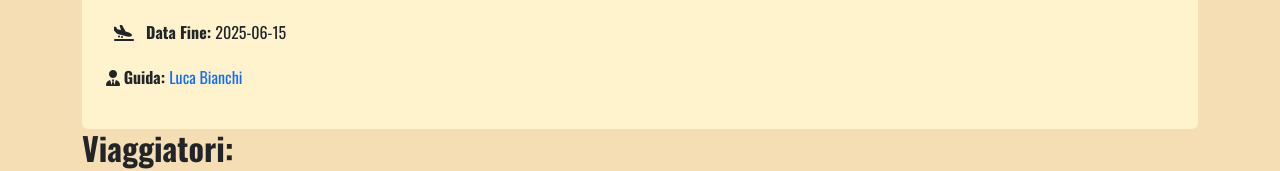
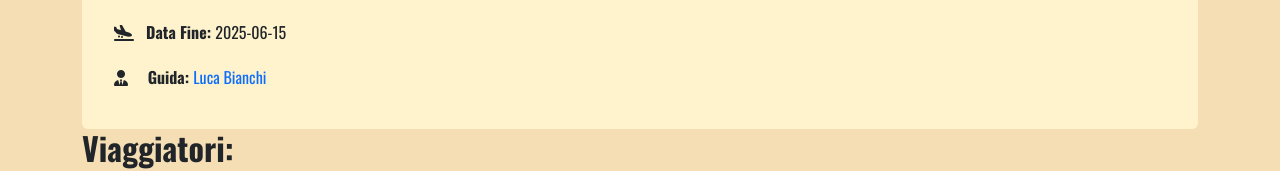
Before and after one commit to ValerioDiBiagio/booroad, a React (Vite) app: page /journeys/1 in a window 1280 px wide. Shown: the part 239-410 px from the top of the page. Built offline with nearby package versions, Linux system fonts and the light colour scheme.

Commit message:
feat: fix icon guide

```diff
--- a/src/pages/JourneyDetail.jsx
+++ b/src/pages/JourneyDetail.jsx
@@ -21,9 +21,9 @@ export default function JourneyDetail() {
       <div>
         <p><strong> <i className='p-2 fa-solid fa-plane-departure'></i> Data Inizio: </strong>{trip.startDate}</p>
         <p><strong> <i className='p-2 fa-solid fa-plane-arrival'></i> Data Fine: </strong>{trip.endDate}</p>
-        <p> <i className='fa-solid fa-user-tie'></i> <strong> Guida: </strong><Link className='text-decoration-none' to={`/guides/${trip.guide.id}`}>{trip.guide.name} {trip.guide.surname}</Link></p>
+        <p> <i className='fa-solid fa-user-tie ms-2 pe-3'></i> <strong> Guida: </strong><Link className=' text-decoration-none' to={`/guides/${trip.guide.id}`}>{trip.guide.name} {trip.guide.surname}</Link></p>
       </div>
-    </div>
+    </div >
   );
 
   const searchForm = (
```
